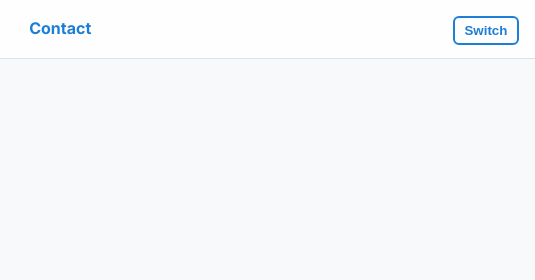
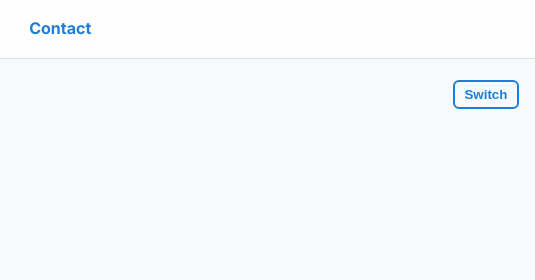
Before and after one commit to zakariaennaqui/mon-portfolio, a plain HTML site: page index.html in a window 1280 px wide. Shown: the top 280 px of the page, 745-1280 px from the left. Drawn offline with Linux system fonts and the light colour scheme.

Commit message:
Update index.html

```diff
--- a/index.html
+++ b/index.html
@@ -159,7 +159,7 @@
     </style>
   </head>
   <body>
-    <div style="position: fixed; top: 1rem; right: 1rem; z-index: 1000">
+    <div style="position: fixed; top: 5rem; right: 1rem; z-index: 1000">
       <button
         onclick="toggleTheme()"
         style="
```
